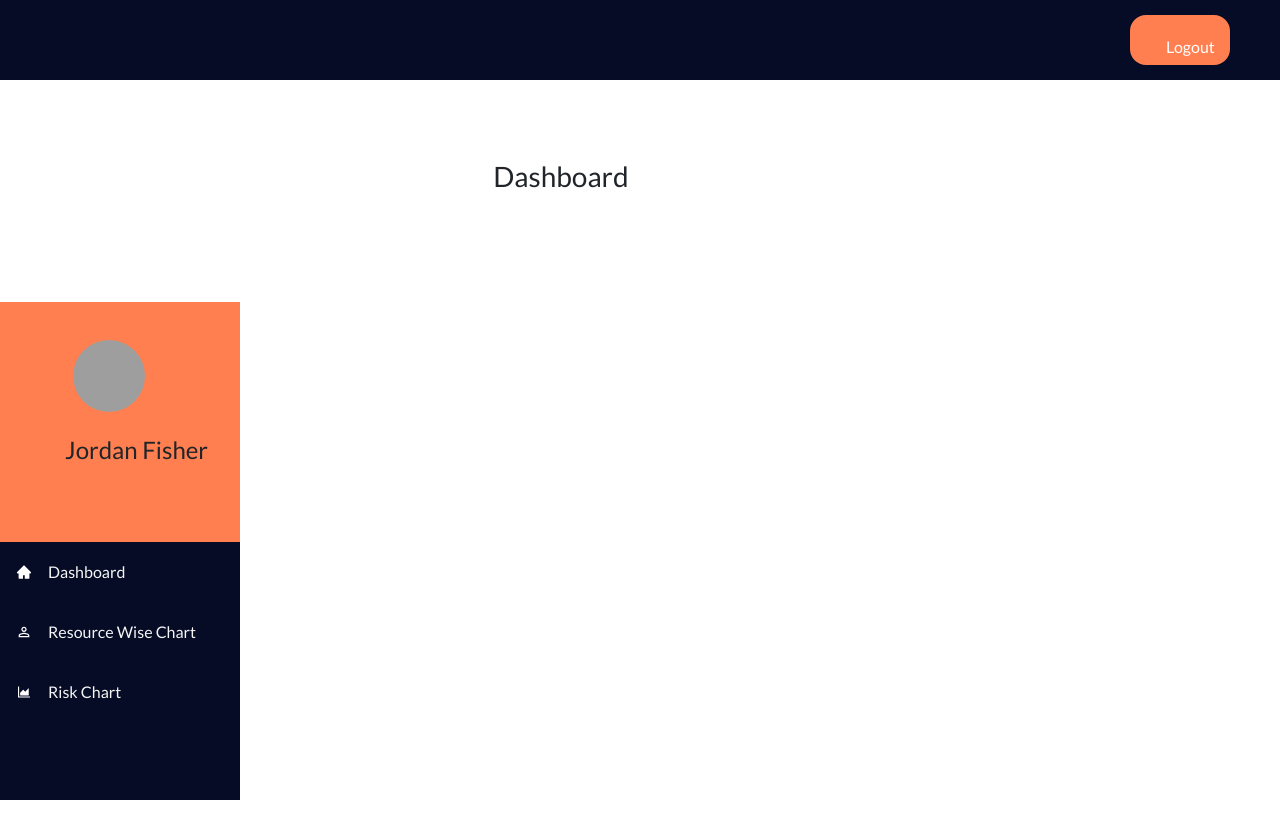
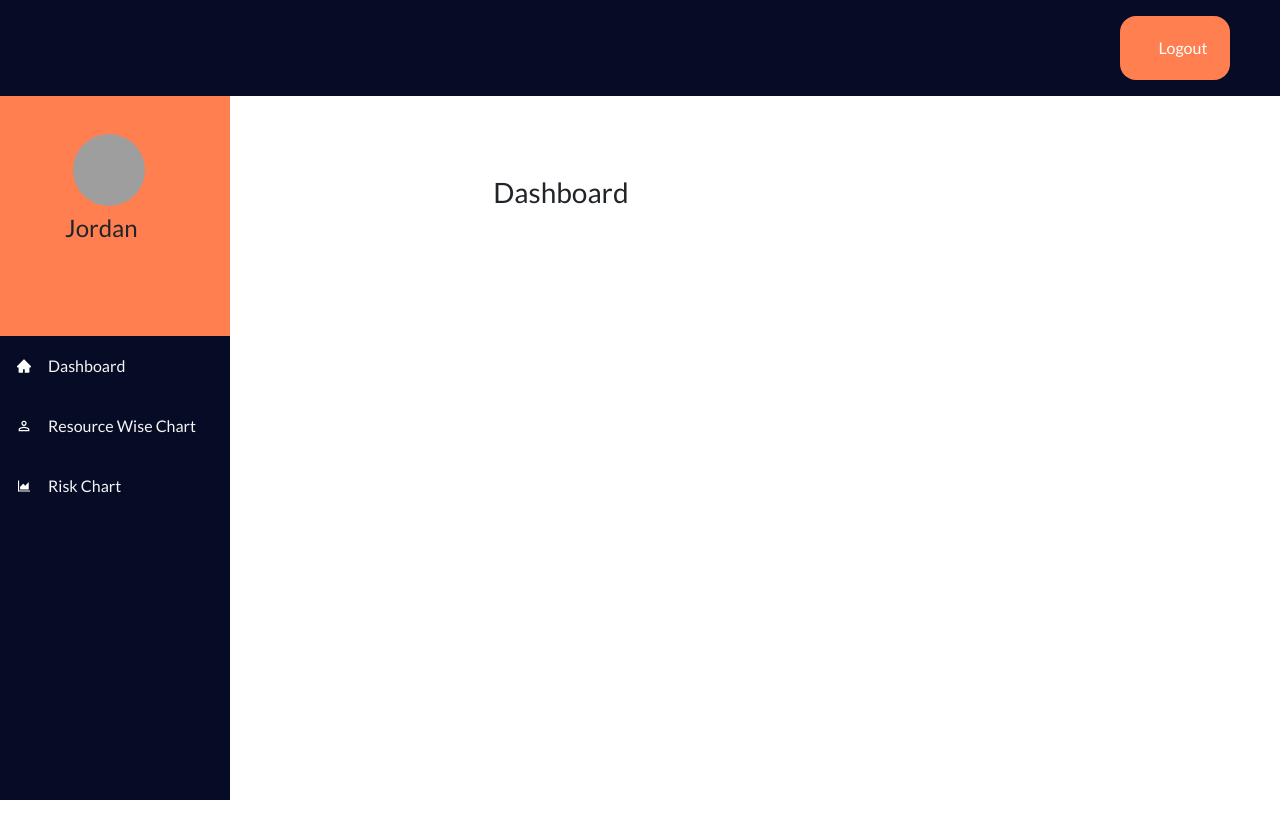
Before and after one commit to divya-kulkarni/Leave-Tracker, a React (Create React App) app in the folder client/: page / in a window 1280 px wide. Built offline with nearby package versions, Linux system fonts and the light colour scheme; grey boxes are pictures that could not be loaded.

Commit message:
fixed CSS

```diff
--- a/client/src/components/navbar/navbar.css
+++ b/client/src/components/navbar/navbar.css
@@ -1,7 +1,6 @@
 .navbar {
   background-color: #060b26;
-  height: 80px;
-  display: flex;
+  height: 12vh;
   justify-content:space-between;
   align-items: right;
   padding-right: 50px;
@@ -15,14 +14,12 @@
 
 .nav-menu {
   background-color: #060b26;
-  width: 240px;
-  height: 498px;
+  width: 18%;
+  min-height: 88vh;
   display: flex;
   justify-content: center;
   position: absolute;
-  bottom: 0;
   transition: 850ms;
-  left: 0;
 }
 
 .nav-text {
@@ -47,51 +44,43 @@
 }
 
 .nav-text a:hover {
-  background-color: gray;
+  background-color: #737373;
 }
 
 .nav-menu-items {
   width: 100%;
 }
 
-.navbar-toggle {
-  background-color: #060b26;
-  width: 100%;
-  height: 80px;
-  display: flex;
-  justify-content: flex-start;
-  align-items: center;
-}
-
 span {
   margin-left: 16px;
 }
 
+li.active{
+  background-color: aqua;
+}
+
 .avatar-item{
   background-color: coral;
-  width: 240px;
+  width: 100%;
   height: 30vh;
   padding-left: 65px;
   padding-top: 30px;
 }
 
 .logout-btn{
-  height: 50px;
-  width: 100px;
+  height: 8vh;
+  width: 110px;
   background-color: coral;
-  text-align: center;
   border-radius: 16px;
   color: white;
   border: black;
   transition: all 0.5s;
   cursor: pointer;
   font-size: 16px;
-  padding:20px;
 }
 
 .logout-btn span {
   cursor: pointer;
-  display: inline-block;
   position: relative;
   transition: 0.5s;
 }
@@ -101,12 +90,12 @@ span {
   position: absolute;
   opacity: 0;
   top: 0;
-  right: -20px;
+  right: -5%;
   transition: 0.5s;
 }
 
 .logout-btn:hover span {
-  padding-right: 25px;
+  padding-right: 20%;
 }
 
 .logout-btn:hover span:after {
@@ -118,3 +107,13 @@ Avatar{
   height: 50px;
   width:50px;
 }
+
+.avatar{
+  left: 0;
+ align-items: flex-start;
+}
+
+.resource-list{
+  margin-left: 25%;
+  margin-top: 12vh;
+}
--- a/client/src/components/navbar/navbar.js
+++ b/client/src/components/navbar/navbar.js
@@ -23,12 +23,12 @@ function Navbar() {
           </Grid>
         </div>
         <div className='nav-menu'>
-          <ul className='nav-menu-items'>
+          <ul className='nav-menu-items active'>
           <div className='avatar-item'>
             <div className={classes.root} >
-              <Avatar alt="Jordan Fisher" src="./components/images/jordan-avatar.jpg" className={classes.large}/>
+              <Avatar alt="Jordan" src="./components/images/jordan-avatar.jpg" className={classes.large}/>
             </div>
-            <h4 className='nav-text'>Jordan Fisher</h4>
+            <h4 className='avatar'>Jordan</h4>
           </div>
             {SidebarData.map((item, index) => {
               return (
```
